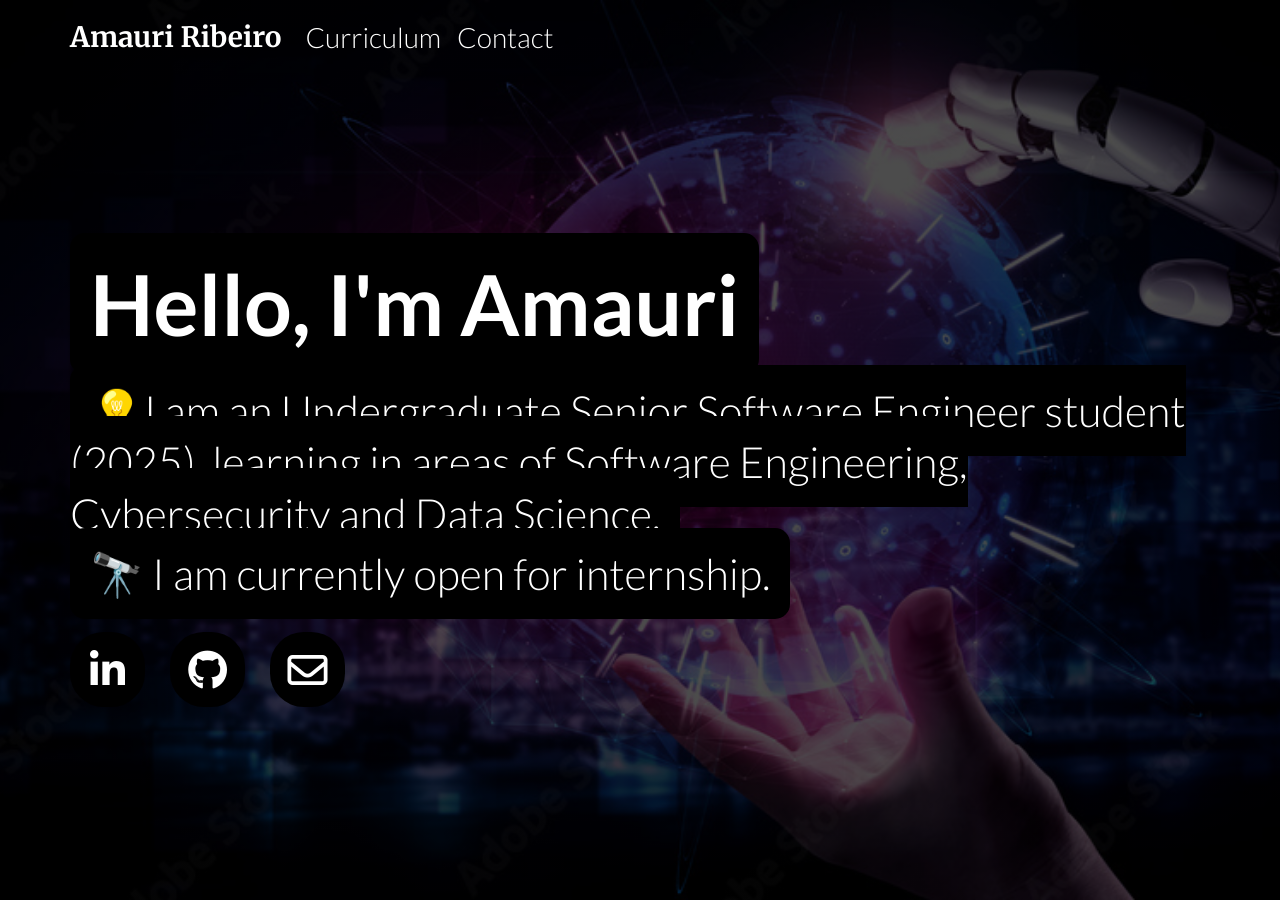
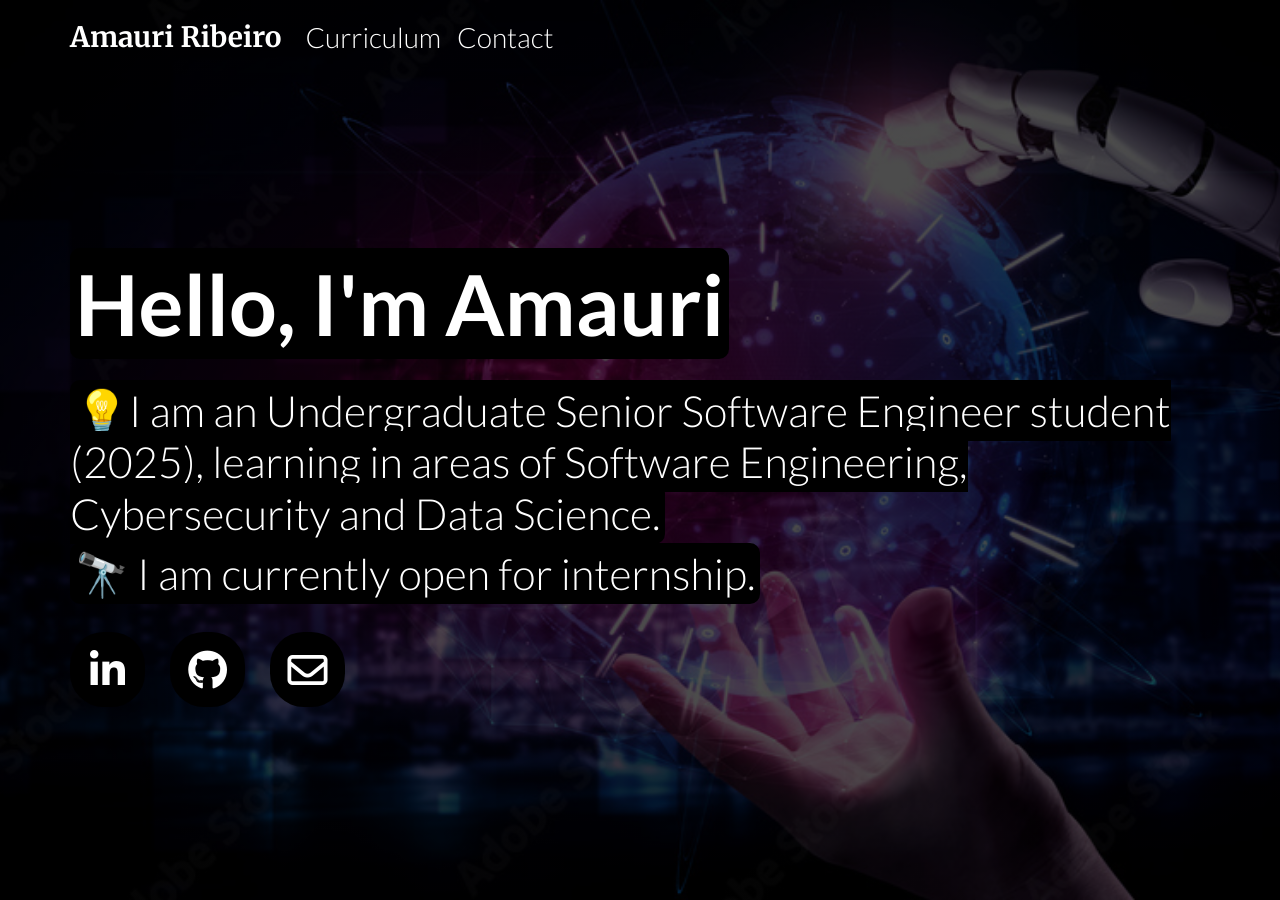
Before and after one commit to Ribeirosk8/ribeirosk8.github.io, a Jekyll site: the page built from index.html, in a window 1280 px wide. Built offline with Jekyll 4.4.1, drawn with Linux system fonts in a browser that asks for light colours; nearby versions of some CDN libraries.

Commit message:
Update index.html

```diff
--- a/index.html
+++ b/index.html
@@ -53,9 +53,9 @@ layout: default
         }
 
         span {
-            padding: 20px;
+            padding: 5px;
             background-color: black;
-            border-radius: 15px;
+            border-radius: 10px;
         }
     }
 </style>
```
